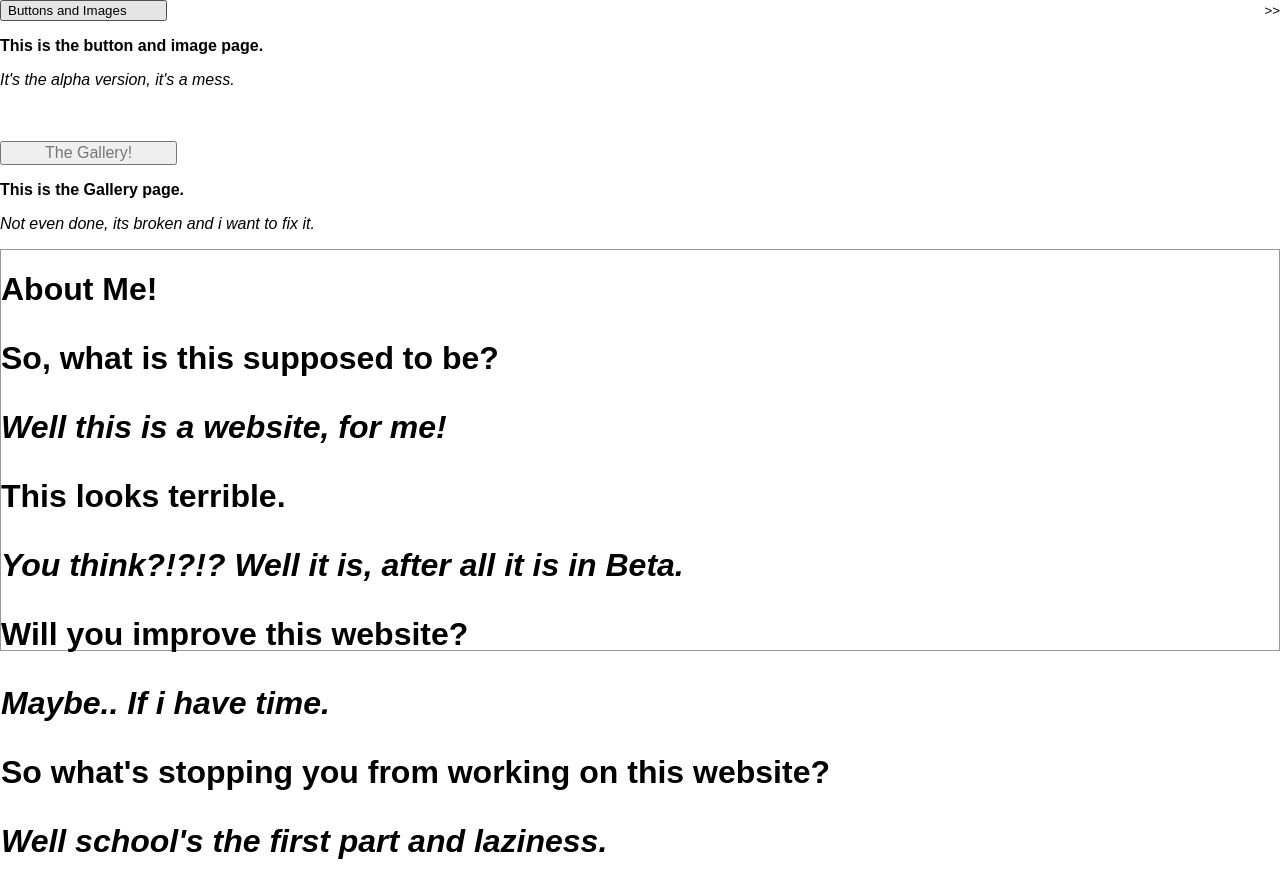
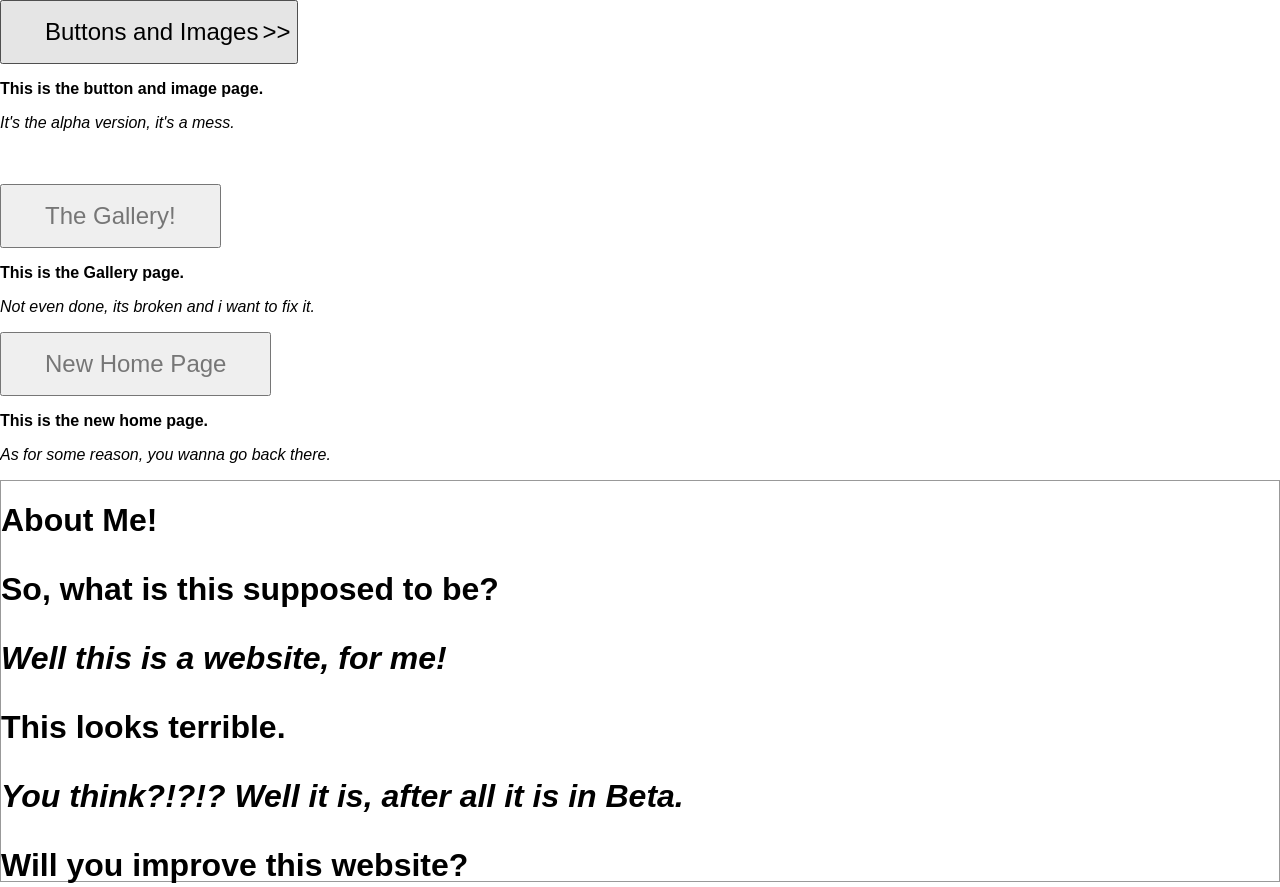
Before and after one commit to JoshMayBalGitHub/jombwebsite, a plain HTML site: page old_index.html in a window 1280 px wide. Shown: the top 887 px of the page. Drawn offline with Linux system fonts and the light colour scheme.

Commit message:
fixed some bugs

```diff
--- a/cs/old_style.css
+++ b/cs/old_style.css
@@ -71,7 +71,7 @@ body {
 
 /*Seperated divs and buttons for readability*/
 
-button .NP {
+button .NP1B {
     transition-duration: 0.4s;
     opacity: 0.5;
     padding: 15px 37px;
@@ -108,6 +108,11 @@ button .NP2B {
     padding: 15px 37px;
     font-size: larger;
     opacity: 0.5;
+    font-size: x-large;
+    text-align: center;
+    display: inline-block;
+    cursor: pointer;
+    position: relative;
 }
 
 button:hover .NP2B {
--- a/js/old_script.js
+++ b/js/old_script.js
@@ -28,6 +28,10 @@ function NP2J() {
     window.location.href = "axie.html";
 }
 
-function BPJ() {
+function NP3J() {
     window.location.href = "index.html";
 }
+
+function BPJ() {
+    window.location.href = "old_index.html";
+}
--- a/old_index.html
+++ b/old_index.html
@@ -39,6 +39,15 @@
 
         </div>
 
+        <div id=NP2>
+            <button type="button" onclick="NP3J()">
+                <span class="NP2B">New Home Page</span>
+            </button>
+            <p><strong>This is the new home page.</strong></p>
+            <p><em>As for some reason, you wanna go back there.</em></p>
+
+        </div>
+
         <div id="ABS">
             <h1>About Me!
                 <p>So, what is this supposed to be?</p>
```
Also changed, not shown: gallery.html (+4 -4 lines).
